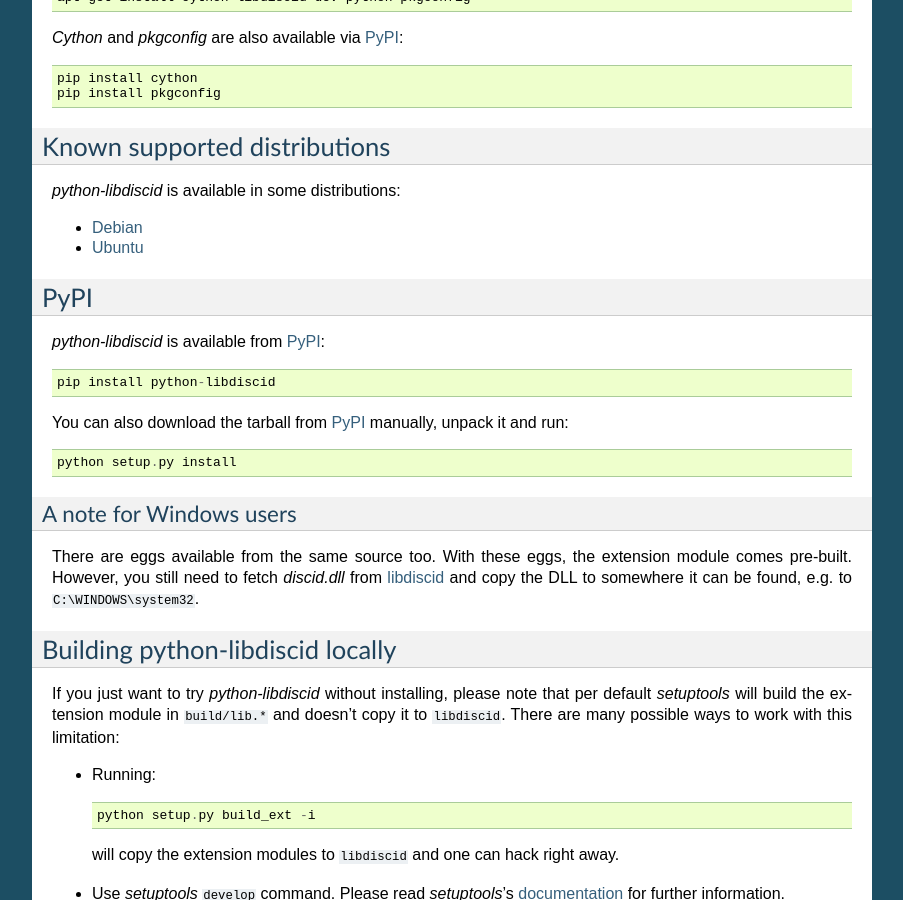
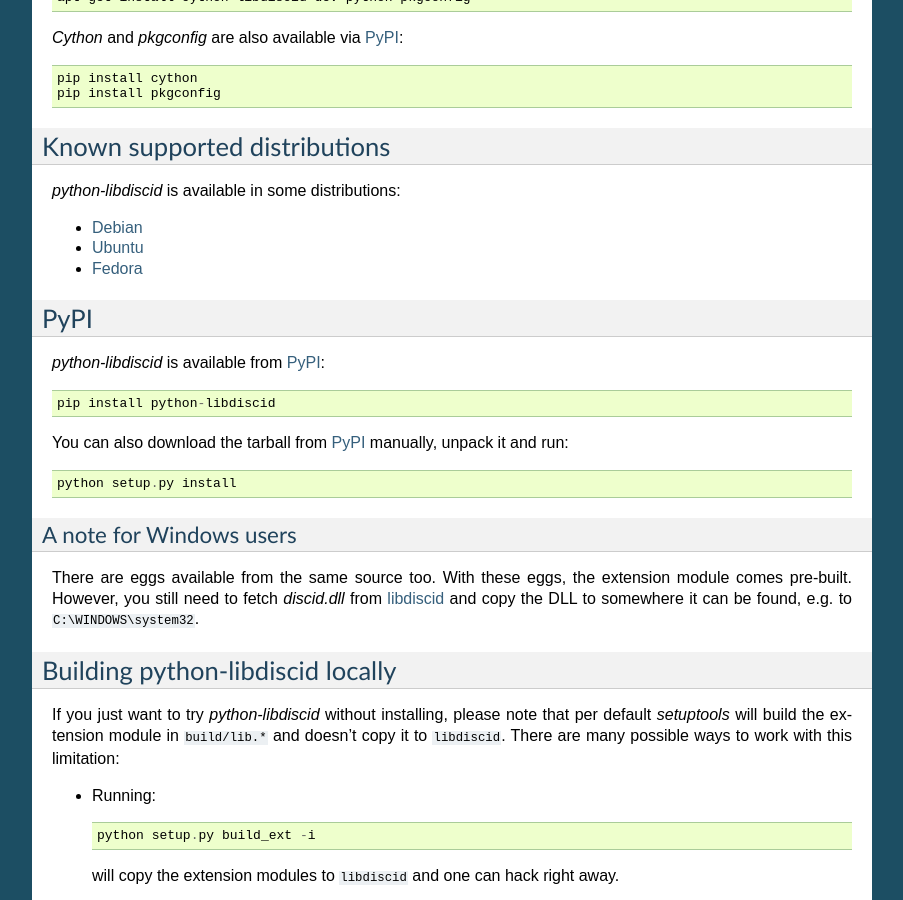
Before and after one commit to sebastinas/python-libdiscid, a Sphinx documentation site: the page built from docs/installation.rst, in a window 1280 px wide and 900 px high, scrolled down 432 px. Shown: the whole window, without its empty margins (198-1101 px from the left). Built offline with Sphinx 7.4.7, drawn with Linux system fonts in a browser that asks for light colours; the version number is read from the project's files by our own code.

Commit message:
Note Fedora package availability (#5)

```diff
--- a/README.rst
+++ b/README.rst
@@ -25,6 +25,8 @@
 
 * Debian/Ubuntu: ``apt-get install python-libdiscid`` (Python 2) or
   ``apt-get install python3-libdiscid`` (Python 3)
+* Fedora: ``dnf install python2-libdiscid`` (Python 2) or
+  ``dnf install python3-libdiscid`` (Python 3)
 
 python-libdiscid can be installed via ``pip``::
 
--- a/docs/installation.rst
+++ b/docs/installation.rst
@@ -37,6 +37,7 @@
 
 * `Debian <http://packages.debian.org/en/source/sid/python-libdiscid>`_
 * `Ubuntu <https://launchpad.net/ubuntu/+source/python-libdiscid>`_
+* `Fedora <https://apps.fedoraproject.org/packages/python-libdiscid>`_
 
 PyPI
 ^^^^
```
